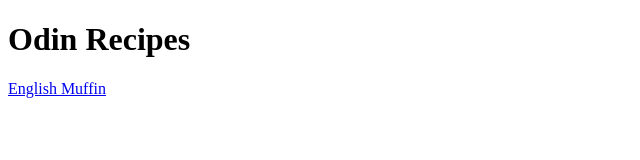
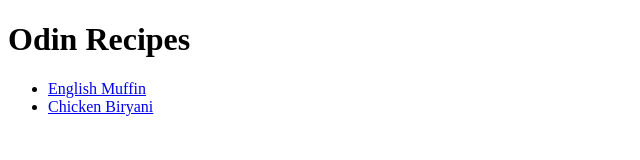
Before and after one commit to umoktan/odin-recipes, a plain HTML site: page index.html in a window 1280 px wide. Shown: the whole page, without its empty margins (0-640 px from the left). Drawn offline with Linux system fonts and the light colour scheme.

Commit message:
anchored chicken-biryani.html to index.html and added image to the html file

```diff
--- a/index.html
+++ b/index.html
@@ -7,6 +7,9 @@
 </head>
 <body>
     <h1>Odin Recipes</h1>
-    <a href="recipes/englishmuffin.html">English Muffin</a>
+    <ul>
+      <li><a href="recipes/englishmuffin.html">English Muffin</a></li>
+      <li><a href="recipes/chicken-biryani.html">Chicken Biryani</a></li>
+    </ul>
 </body>
 </html>
```
Also changed, not shown: recipes/chicken-biryani.html (+1 -0 lines), recipes/englishmuffin.html (+1 -1 lines), recipes/images/chickenbiryani.webp (added), recipes/images/englishmuffin.webp (renamed from recipes/images/english muffin.webp).
